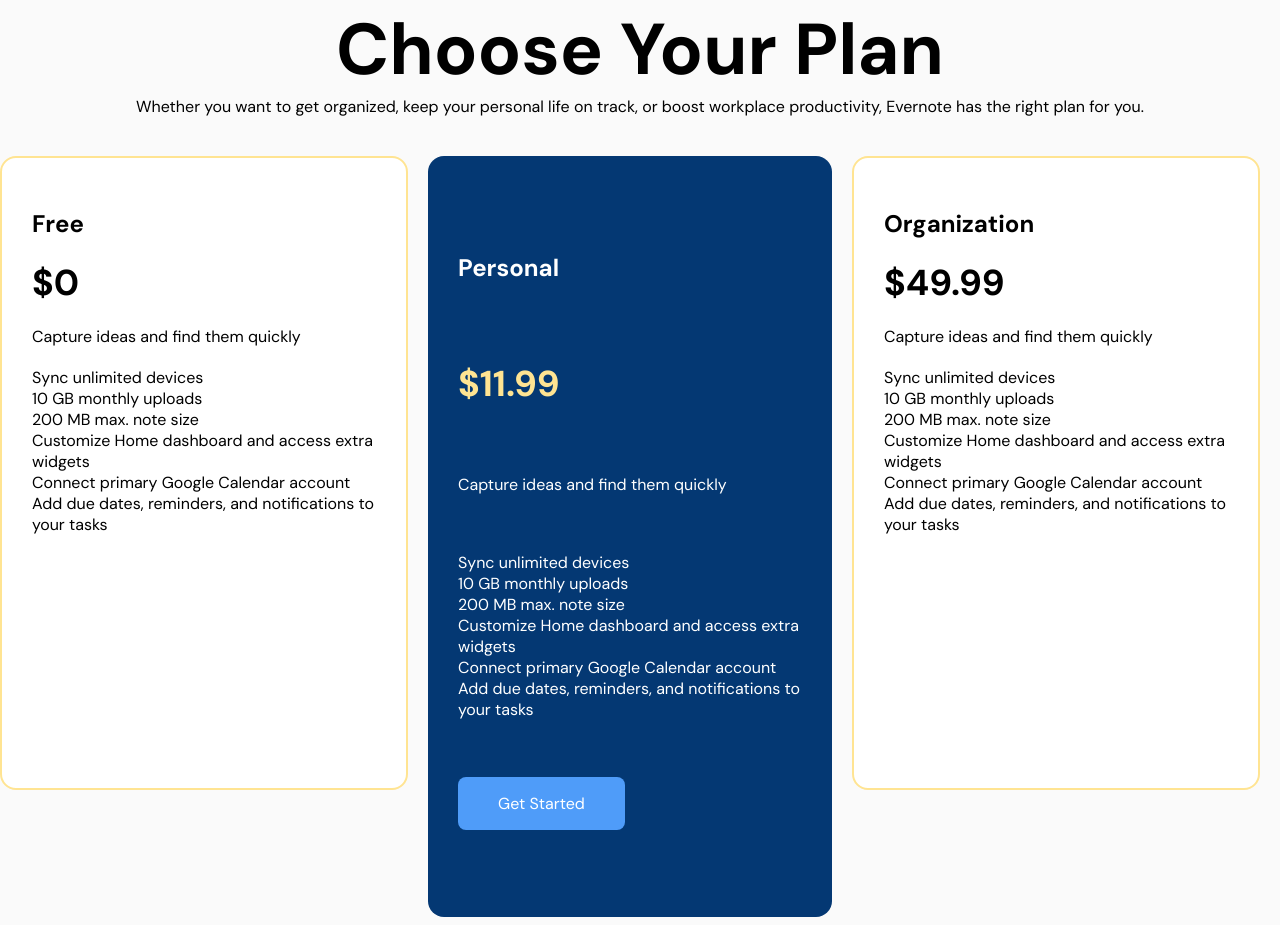
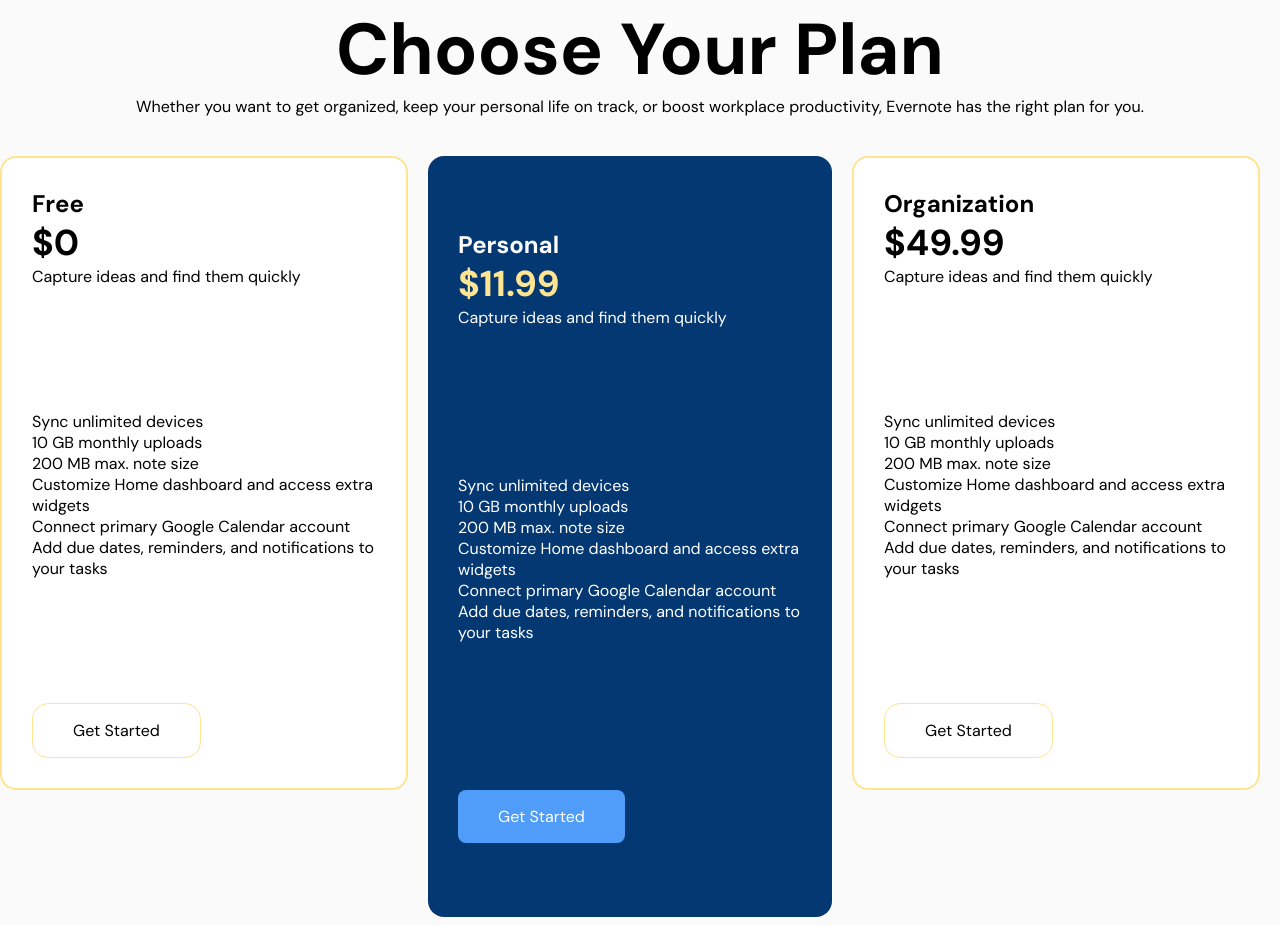
Before and after one commit to lumban-stephen/phase-one, a plain HTML site: page index.html in a window 1280 px wide. Shown: the part 3385-4310 px from the top of the page. Drawn offline with Linux system fonts and the light colour scheme.

Commit message:
finished pricing section

```diff
--- a/css/styles.css
+++ b/css/styles.css
@@ -229,22 +229,22 @@
     padding: 30px;
     border-radius: 16px;
     height: 634px;
+    display: flex;
+    flex-direction: column;
+    justify-content: space-between;
 }
 
 .blue-card {
     background-color: #043873;
-    margin-right: 20px;
-    padding: 30px;
+    padding: 0 30px;
     border-radius: 16px;
     display: flex;
     flex-direction: column;
     height: 761px;
-    justify-content: space-evenly;
+    justify-content: space-around;
+    margin-right: 20px;
 }
 
-.blue-card .price-text, .price {
-    margin: 10px 0;
-}
 
 .blue-card p {
     color: white;
@@ -268,10 +268,6 @@
     font-size: 24px;
 }
 
-.white-card p {
-    margin: 20px auto;
-}
-
 .price {
     font-weight: bold;
     font-size: 36px;
@@ -282,3 +278,12 @@
     justify-content: space-between;
 
 }
+
+.white-card a {
+    background-color: #fff;
+    padding: 16px 40px;
+    border: solid #FFE492 1px;
+    border-radius: 16px;
+    align-self: flex-start;
+    color: black;
+}
--- a/index.html
+++ b/index.html
@@ -82,9 +82,11 @@
         </div>
         <div class="plan-cards">
             <div class="white-card">
+                <div>
                     <p class="price-text">Free</p>
                     <p class="price">$0</p>
                     <p>Capture ideas and find them quickly</p>
+                </div>
                 <ul>
                     <li>Sync unlimited devices</li>
                     <li>10 GB monthly uploads</li>
@@ -99,9 +101,12 @@
             </div>
             <!---->
             <div class="blue-card">
+                <div>
                     <p class="price-text">Personal</p>
                     <p class="price">$11.99</p>
                     <p>Capture ideas and find them quickly</p>
+                </div>
+
                 <ul>
                     <li>Sync unlimited devices</li>
                     <li>10 GB monthly uploads</li>
@@ -116,9 +121,11 @@
             </div>
             <!---->
             <div class="white-card">
+                <div>
                     <p class="price-text">Organization</p>
                     <p class="price">$49.99</p>
                     <p>Capture ideas and find them quickly</p>
+                </div>
                 <ul>
                     <li>Sync unlimited devices</li>
                     <li>10 GB monthly uploads</li>
```
Lines whose indentation alone changed are shown as unchanged.
